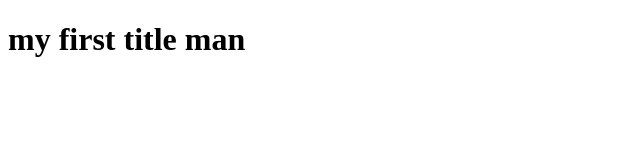
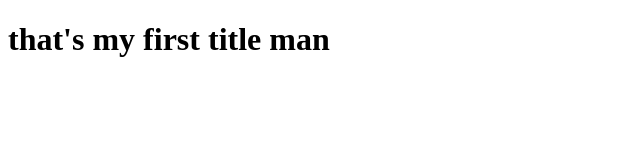
Before and after one commit to keyaccountmehdi/OC-firstProject, a plain HTML site: page index.html in a window 1280 px wide. Shown: the whole page, without its empty margins (0-640 px from the left). Drawn offline with Linux system fonts and the light colour scheme.

Commit message:
H1 title change

```diff
--- a/index.html
+++ b/index.html
@@ -6,6 +6,6 @@
     <title></title>
   </head>
   <body>
-    <h1>my first title man</h1>
+    <h1>that's my first title man</h1>
   </body>
 </html>
```
